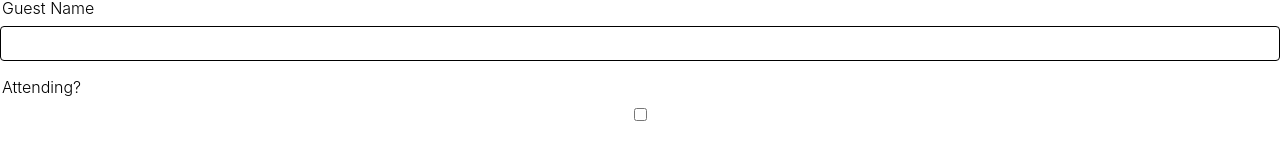
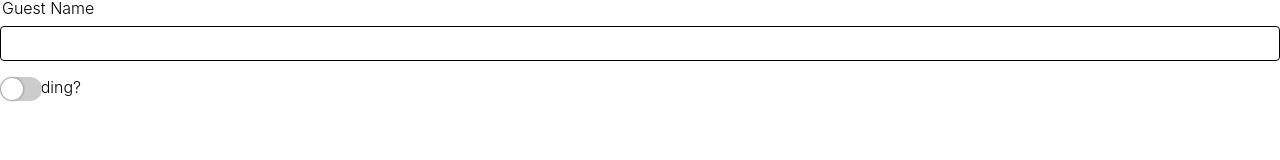
Before and after one commit to DavidBerryUK/react-form-validation, a React (Create React App) app: page / in a window 1280 px wide. Shown: the part 440-600 px from the top of the page. Built offline with nearby package versions, Linux system fonts and the light colour scheme.

Commit message:
before updating viewmodel base class.

```diff
--- /dev/null
+++ b/src/components/UIField/UISwitch.tsx
@@ -0,0 +1,33 @@
+import React from "react";
+import IPropDisabled from "../../properties/IPropDisabled";
+import IPropValue from "../../properties/IPropValue";
+import FieldModel from "../../library/packageViewModelp/base/FieldModel";
+import IPropOnChange from "../../properties/IPropOnChange";
+
+type IProperties = IPropDisabled & IPropValue<FieldModel> & IPropOnChange<FieldModel>;
+
+const UISwitch: React.FC<IProperties> = (props) => {
+  const handleOnChangeEvent = () => {
+    if (props.onChange) {
+      props.onChange(props.value.cloneWithValue(!props.value.valueAsBoolean));
+    }
+  };
+
+  const handleOnClickEvent = (event: React.MouseEvent<HTMLInputElement>) => {
+    if (props.onChange) {
+      props.onChange(props.value.cloneWithValue(!props.value.valueAsBoolean));
+    }
+  };
+
+  return (
+    <div className="ui-switch">
+      <label className="field-label">
+        {props.value.caption}
+        <input type="checkbox" checked={props.value.valueAsBoolean} onClick={handleOnClickEvent} onChange={handleOnChangeEvent} />
+        <span className="ui-switch-slider"></span>
+      </label>
+    </div>
+  );
+};
+
+export default UISwitch;
--- a/src/components/UIFormRsvpWidget/UIFormRsvpWidget.tsx
+++ b/src/components/UIFormRsvpWidget/UIFormRsvpWidget.tsx
@@ -3,6 +3,7 @@
 import React from "react";
 import UIField from "../UIField/UIField";
 import UIShowIfTrue from "../UIShowIfTrue/UIShowIfTrue";
+import UISwitch from "../UIField/UISwitch";
 
 interface IProperties {
   value: RsvpFormViewModel;
@@ -19,8 +20,8 @@
       <h2>Guest RSVP Form</h2>
       <div>
         <UIField value={value.guestName} onChange={handleOnFieldValueChangedEvent} />
-        <UIField value={value.attending} onChange={handleOnFieldValueChangedEvent} />
-        <UIShowIfTrue field={value.attending}>
+        <UISwitch value={value.attending} onChange={handleOnFieldValueChangedEvent} />
+        <UIShowIfTrue value={value.attending}>
           <UIField value={value.numberOfGuests} onChange={handleOnFieldValueChangedEvent} />
         </UIShowIfTrue>
       </div>
--- a/src/components/UIShowIfTrue/UIShowIfTrue.tsx
+++ b/src/components/UIShowIfTrue/UIShowIfTrue.tsx
@@ -1,27 +1,16 @@
 import { ReactNode } from "react";
+import FieldModel from "../../library/packageViewModelp/base/FieldModel";
 import EnumFieldDataType from "../../library/packageViewModelp/enums/EnumFieldDataType";
-import FieldModel from "../../library/packageViewModelp/base/FieldModel";
-//
-// helper component to show child functions if a condition is met
-//
+
 interface IProperties {
-  value?: boolean | null | undefined;
-  field?: FieldModel | null | undefined;
+  value?: boolean | FieldModel | null;
   children?: ReactNode;
 }
 
-const UIShowIfTrue: React.FC<IProperties> = ({ value, field, children }) => {
-  var show = false;
+const UIShowIfTrue: React.FC<IProperties> = ({ value, children }) => {
+  const show = value === true || (value instanceof FieldModel && value.dataType === EnumFieldDataType.boolean && value.valueAsBoolean === true);
 
-  if (value === true) {
-    show = true;
-  }
-
-  if (field?.dataType === EnumFieldDataType.boolean && field.valueAsBoolean === true) {
-    show = true;
-  }
-
-  if (show === false) {
+  if (!show) {
     return null;
   }
 
--- a/src/styles/Styles.scss
+++ b/src/styles/Styles.scss
@@ -1,2 +1,3 @@
 @forward "./sections/Body.scss";
 @forward "./sections//UIField.scss";
+@forward "./sections/UISwitch.scss";
--- /dev/null
+++ b/src/styles/sections/UISwitch.scss
@@ -0,0 +1,143 @@
+.ui-switch {
+    position: relative;
+    display: inline-block;
+    width: 42px;
+    height: 24px;
+    vertical-align: middle;
+
+    & > input,
+    input {
+        display: none;
+    }
+
+    .field-label {
+        font-weight: 300;
+        font-style: normal;
+        font-size: 16px;
+        margin-bottom: 8px;
+        margin-left: 2px;
+      }
+
+    &-slider {
+        position: absolute;
+        cursor: pointer;
+        border-radius: 34px;
+        top: 0;
+        left: 0;
+        right: 0;
+        bottom: 0;
+        background-color: #ccc;
+        transition: .4s;
+
+        &:before {
+            position: absolute;
+            content: "";
+            height: 22px;
+            width: 22px;
+            left: 1px;
+            bottom: 1px;
+            border-radius: 50%;
+            background-color: white;
+            transition: .4s;
+            box-shadow: 0px 0px 3px 0px rgba(0, 0, 0, 0.45);
+        }
+    }
+
+    input:checked ~ .ui-switch-slider {
+        background-color: #007bff;
+
+        &:before {
+            transform: translateX(18px);
+        }
+    }
+
+    &.ui-switch-p1 .ui-switch-slider:before {
+        height: 20px;
+        width: 20px;
+        left: 2px;
+        bottom: 2px;
+    }
+
+    &.ui-switch-p2 .ui-switch-slider:before {
+        height: 18px;
+        width: 18px;
+        left: 3px;
+        bottom: 3px;
+    }
+
+    // Colors
+    @each $color, $hex in (
+        primary: #007bff,
+        secondary: #6c757d,
+        success: #28a745,
+        danger: #dc3545,
+        warning: #ffc107,
+        info: #17a2b8,
+        dark: #343a40
+    ) {
+        &.ui-switch-#{$color} input:checked ~ .ui-switch-slider {
+            background-color: $hex;
+        }
+    }
+
+    // Shapes
+    &.ui-switch-round .ui-switch-slider {
+        border-radius: 34px;
+
+        &:before {
+            border-radius: 50%;
+        }
+    }
+
+    &.ui-switch-square .ui-switch-slider {
+        border-radius: 0;
+
+        &:before {
+            border-radius: 0;
+        }
+    }
+
+    // Sizes
+    @each $size, $dimensions, $translateX in (
+        xs: (26px, 16px, 10px),
+        sm: (34px, 20px, 14px),
+        md: (42px, 24px, 18px),
+        lg: (54px, 30px, 24px),
+        xl: (66px, 36px, 30px)
+    ) {
+        &.ui-switch-#{$size} {
+            width: nth($dimensions, 1);
+            height: nth($dimensions, 2);
+
+            input:checked ~ .ui-switch-slider:before {
+                transform: translateX($translateX);
+            }
+
+            .ui-switch-slider:before {
+                height: calc(nth($dimensions, 2) - 2px);
+                width: calc(nth($dimensions, 2) - 2px);
+                left: 1px;
+                bottom: 1px;
+            }
+
+            &.ui-switch-p1 .ui-switch-slider:before {
+                height: calc(nth($dimensions, 2) - 4px);
+                width: calc(nth($dimensions, 2) - 4px);
+                left: 2px;
+                bottom: 2px;
+            }
+
+            &.ui-switch-p2 .ui-switch-slider:before {
+                height: calc(nth($dimensions, 2) - 6px);
+                width: calc(nth($dimensions, 2) - 6px);
+                left: 3px;
+                bottom: 3px;
+            }
+        }
+    }
+
+    // Disabled
+    input:disabled ~ .ui-switch-slider {
+        opacity: 0.5;
+    }
+}
```
